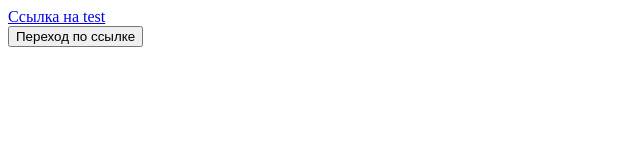
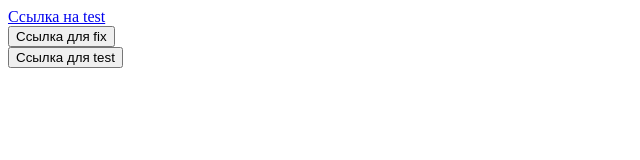
Before and after one commit to template44/template44.github.io, a plain HTML site: page index.html in a window 1280 px wide. Shown: the whole page, without its empty margins (0-640 px from the left). Drawn offline with Linux system fonts and the light colour scheme.

Commit message:
Update index.html

```diff
--- a/index.html
+++ b/index.html
@@ -12,7 +12,10 @@
         Ссылка на test
     </a>
     <form action="https://pre-test-api.sbis.ru/webhook/hdl/int_settings_minimal_triggers/new_ops/07c8d7a3-644f-491c-8f7d-03487016fb14/" target="_blank">
-   <button>Переход по ссылке</button>
+   <button>Ссылка для fix</button>
+</form>
+    <form action="https://pre-test-api.sbis.ru/webhook/hdl/int_settings_minimal_triggers/new_ops/07c8d7a3-644f-491c-8f7d-03487016fb14/" target="_blank">
+   <button>Ссылка для test</button>
 </form>
 </body>
 </html>
```
